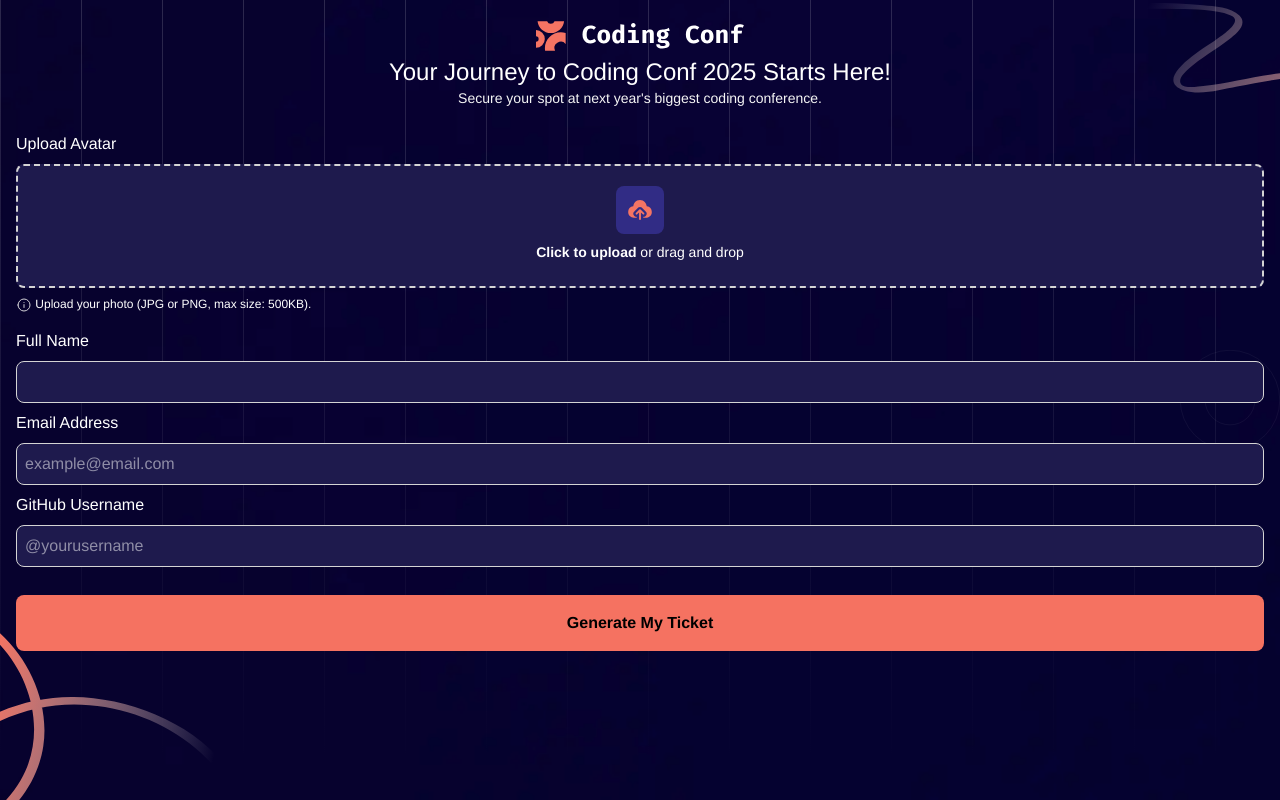
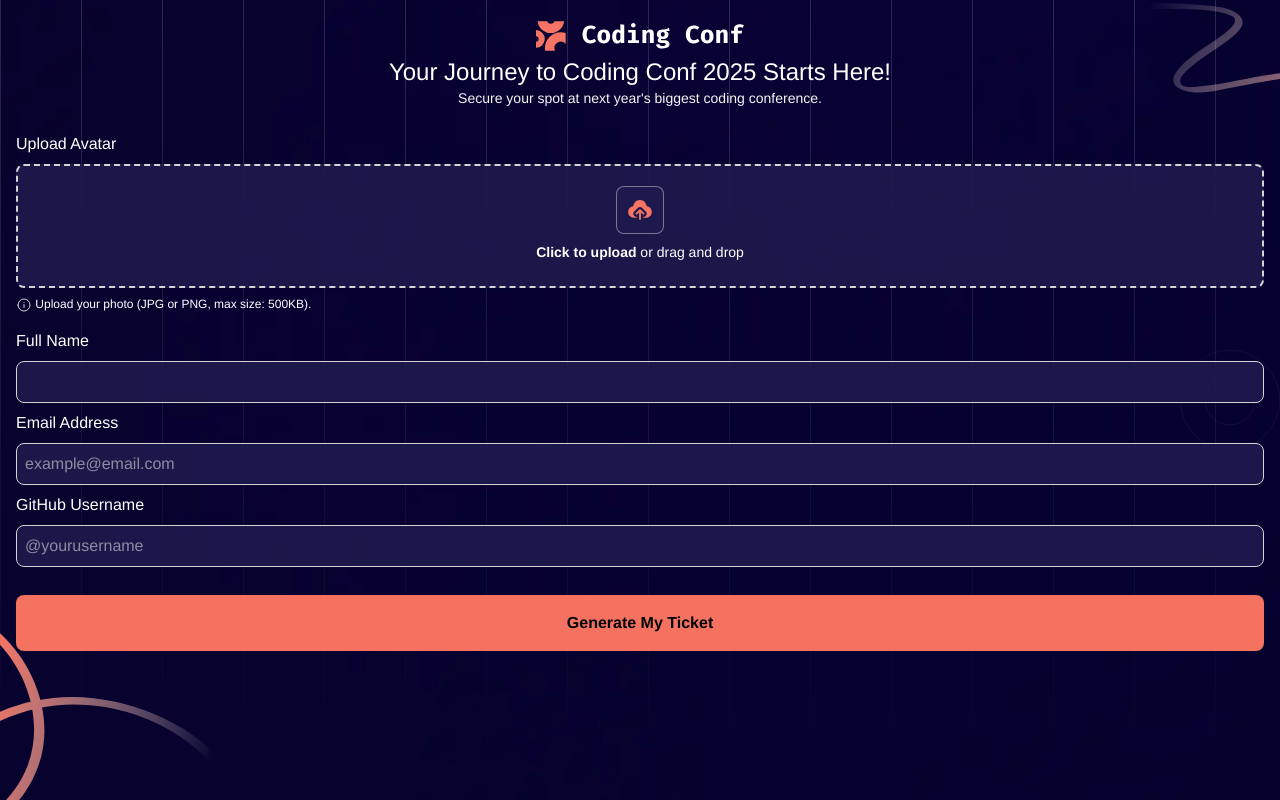
Before and after one commit to guardianprime/conference-ticket-generator-app, a React (Vite) app: page / in a window 1280 px wide. Built offline with nearby package versions, Linux system fonts and the light colour scheme; a web font is replaced by a local one.

Commit message:
chore: updated the input bg color

```diff
--- a/src/components/Form.jsx
+++ b/src/components/Form.jsx
@@ -12,10 +12,10 @@ function Form({ handleSubmit, handleChange, avatarPreview, handleReset }) {
             <p className="text-neutral-100 text-sm text-center">Secure your spot at next year's biggest coding conference.</p>
             <div className="mt-6">
                 <label htmlFor="dropzone-file" className="text-white"> Upload Avatar</label>
-                <div className="flex items-center justify-center w-full my-2 bg-indigo-950 border-2 border-neutral-300 border-dashed rounded-lg">
+                <div className="flex items-center justify-center w-full my-2 bg-indigo-950/90 border-2 border-neutral-300 border-dashed rounded-lg">
                     {!avatarPreview && <label htmlFor="dropzone-file" className="flex flex-col items-center justify-center w-full h-30 cursor-pointer ">
                         <div className="flex flex-col items-center justify-center pt-5 pb-6">
-                            <div className="rounded-lg bg-indigo-900 h-12 w-12 flex justify-center items-center p-1">
+                            <div className="rounded-lg bg-indigo-950/95 h-12 w-12 flex justify-center items-center p-1 border border-neutral-300/50">
                                <img src={UploadIcon} alt="upload icon"/>
                             </div>
                             <p className="mt-2 text-sm text-white "><span className="font-semibold">Click to upload</span> or drag and drop</p>
@@ -37,15 +37,15 @@ function Form({ handleSubmit, handleChange, avatarPreview, handleReset }) {
             </div>
             <div className="mt-4">
                 <label htmlFor="userName" className="text-white">Full Name</label>
-                <input className="border border-neutral-300 p-2 my-2 w-full text-white rounded-lg bg-indigo-950" id="userName" name="userName" type="text" onChange={handleChange} />
+                <input className="border border-neutral-300 p-2 my-2 w-full text-white rounded-lg bg-indigo-950/90" id="userName" name="userName" type="text" onChange={handleChange} />
             </div>
             <div>
                 <label htmlFor="userEmail" className="text-white">Email Address</label>
-                <input className="border border-neutral-300 p-2 my-2 w-full text-white rounded-lg bg-indigo-950" id="userEmail" name="userEmail" placeholder="example@email.com" type="email" onChange={handleChange} />
+                <input className="border border-neutral-300 p-2 my-2 w-full text-white rounded-lg bg-indigo-950/90" id="userEmail" name="userEmail" placeholder="example@email.com" type="email" onChange={handleChange} />
             </div>
             <div>
                 <label htmlFor="userGithubName" className="text-white">GitHub Username</label>
-                <input className="border border-neutral-300 p-2 my-2 w-full text-white rounded-lg bg-indigo-950" id="userGithubName" name="userGithubName" type="text" placeholder="@yourusername" onChange={handleChange} />
+                <input className="border border-neutral-300 p-2 my-2 w-full text-white rounded-lg bg-indigo-950/90" id="userGithubName" name="userGithubName" type="text" placeholder="@yourusername" onChange={handleChange} />
             </div>
             <button type="submit" className="bg-[#f57261] text-black font-bold p-4 w-full my-5 rounded-lg">Generate My Ticket</button>
         </form>
```
